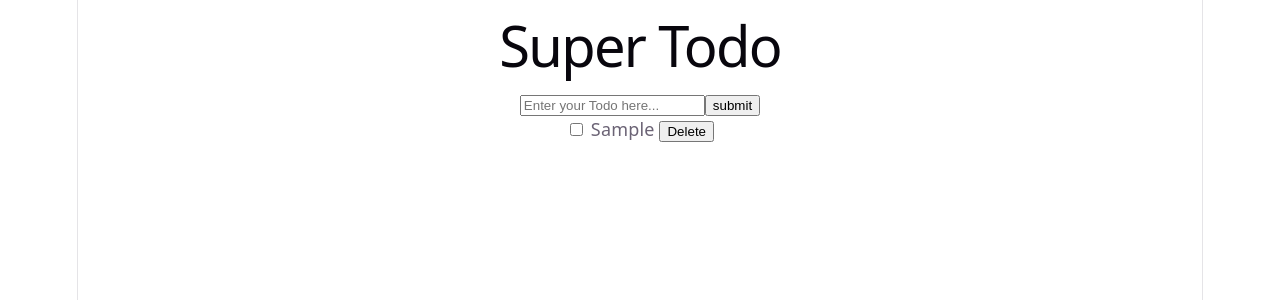
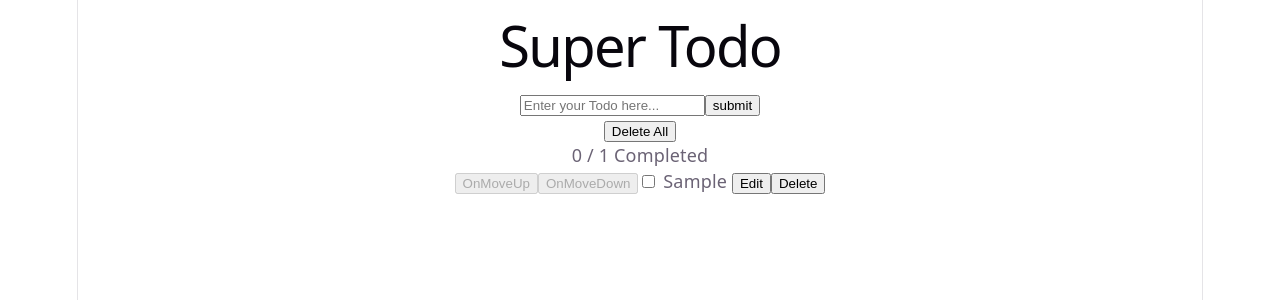
Before and after one commit to bhushanpatil23/States_In_React, a React (Vite) app: page / in a window 1280 px wide. Both pictures are taken after typing "Sample" into the empty fields and a click on the button "submit". Shown: the top 300 px of the page. Built offline with nearby package versions, Linux system fonts and the light colour scheme.

Commit message:
3.6 Handling Object and Array State in React, Part - 2

```diff
--- a/src/todos/TodoItem.jsx
+++ b/src/todos/TodoItem.jsx
@@ -1,9 +1,34 @@
-import React from 'react'
+import React, { useState } from 'react'
 
-const TodoItem = ({item, onTodoToggle, onTodoDelete}) => {
+const TodoItem = ({item, onTodoToggle, onTodoDelete, onTodoTextUpdate,
+    onMoveDown, onMoveUp, index, todosCount
+}) => {
 
-  return (
-    <div>
+    const [showEditTodo, setShowEditTodo] = useState(false);
+
+    function handleEditFormSubmitted(e){
+         e.preventDefault();
+         const todoText = e.target['todo'].value;
+        onTodoTextUpdate(item.id,todoText);
+        setShowEditTodo(false);
+    }
+
+    const todoEditForm = (
+          <div>
+            <form onSubmit={handleEditFormSubmitted}>
+              <input type='text' name='todo' defaultValue={item.text}/>
+              <button>Update</button>
+            </form>
+            <button onClick={() => setShowEditTodo(false) }>Cancel</button>
+          </div>
+    );
+
+    const todoItemDiv = (
+        <div>
+
+           <button disabled={index==0} onClick={() => onMoveUp(index)} >OnMoveUp</button>
+           <button disabled={index==todosCount-1} onClick={() => onMoveDown(index)} >OnMoveDown</button>
+
        <input
             id={item.id}
             checked={item.completed}
@@ -14,9 +39,17 @@ const TodoItem = ({item, onTodoToggle, onTodoDelete}) => {
             style={{textDecoration : item.completed ? 'line-through' : 'none'}}
             htmlFor={item.id}> {item.text} </label>
 
+        <button onClick={() => setShowEditTodo(true)}>Edit</button>
+
         <button onClick={() => onTodoDelete(item.id)}>
             Delete
         </button>
+    </div>
+    );
+
+  return (
+    <div>
+        {showEditTodo ? todoEditForm : todoItemDiv}
     </div>
   )
 }
--- a/src/todos/TodoPage.jsx
+++ b/src/todos/TodoPage.jsx
@@ -20,7 +20,8 @@ const TodoPage = () => {
     function handleFormSubmit(e){
         e.preventDefault();
         const todoText = e.target["todo"].value;
-        console.log(todoText);
+        //console.log(todoText);
+
 
         const newTodo = [...todos,{
             text : todoText,
@@ -28,9 +29,20 @@ const TodoPage = () => {
             completed: false
         }];
 
+        // if want to insert at particular index
+        // let insertAt = 2;
+        // if(insertAt > todos.length) insertAt = 0;
+        // const newTodos1 = [
+        //     ...todos.slice(0,insertAt),
+        //     {
+        //         text : todoText,
+        //         id: crypto.randomUUID(),
+        //         completed : false,
+        //     },
+        //     ...todos.slice(insertAt)
+        // ];
+
         setTodos(newTodo);
-
-
         e.target.reset();
     }
 
@@ -60,6 +72,52 @@ const TodoPage = () => {
         <h2>Nothing's Here, Add a Todo</h2>
     )
 
+    const completedTodos = todos.filter(item => item.completed).length;
+
+    function handleDeleteAll(){
+        setTodos([]);
+    }
+
+    const compareFunction = (a,b) => a.text.localeCompare(b.text);
+
+    function handleSortTodos(){
+       //todos.sort(); // This will not work as it's referencing to same previous todos
+       //setTodos(todos); //So it's not going to re-render the component
+
+       const newTodos = [...todos];
+       newTodos.sort(compareFunction);
+       setTodos(newTodos);
+    }
+
+    function handleTodoUpdate(id, todoText){
+         const newTodos = todos.map(item => {
+            if(item.id === id){
+                return {...item, text: todoText};
+            }
+            return item;
+         })
+         setTodos(newTodos);
+    }
+
+    function handleTodoMoveUp(index){
+        if(index == 0) return;
+        const newTodos = [...todos];
+        [newTodos[index], newTodos[index-1]] = [newTodos[index-1],newTodos[index]];
+        setTodos(newTodos);
+    }
+
+    function handleTodoMoveDown(index){
+        if(index == todos.length-1) return;
+        const newTodos = [...todos];
+        [newTodos[index], newTodos[index+1]] = [newTodos[index+1],newTodos[index]];
+        setTodos(newTodos);
+    }
+
+    const isTodoEmpty = todos.length == 0;
+    const isSortesTodos = todos.every((todo,index,arr) => {
+        return index == 0 || compareFunction(arr[index-1], todo) <= 0;
+    })
+
     return (
         // <div>
         //     <p>{person.name}</p>
@@ -79,12 +137,25 @@ const TodoPage = () => {
                 <button>submit</button>
             </form>
 
-            {todos.length > 0 ? (
+            {!isSortesTodos && <button onClick={handleSortTodos}>Sort Todos</button>}
+
+            { !isTodoEmpty && <button onClick={handleDeleteAll}>Delete All</button>}
+
+            { !isTodoEmpty &&
+                <p>{completedTodos} / {todos.length} Completed </p>
+            }
+
+            {!isTodoEmpty? (
             <div>
-                {todos.map( (item) =>(
+                {todos.map( (item, index) =>(
                     <TodoItem key={item.id} item={item}
                     onTodoToggle={onTodoToggle}
-                    onTodoDelete={handleDeleteTodo}/>
+                    onTodoDelete={handleDeleteTodo}
+                    onTodoTextUpdate={handleTodoUpdate}
+                    onMoveUp={handleTodoMoveUp}
+                    onMoveDown={handleTodoMoveDown}
+                    index={index}
+                    todosCount={todos.length}/>
                 ))}
             </div>
             ) :(
```
